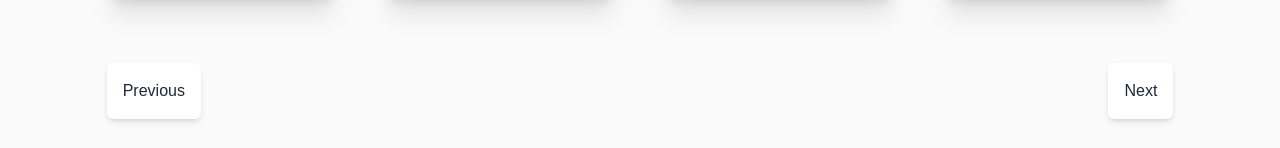
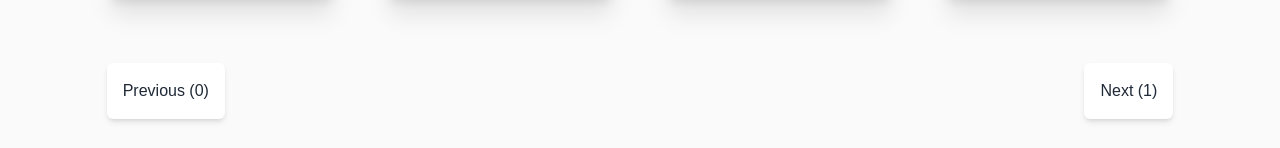
Before and after one commit to AnasBeast/rest-countries, a Next.js app: page / in a window 1280 px wide. Shown: the part 1789-1937 px from the top of the page. Built offline with nearby package versions, Linux system fonts and the light colour scheme.

Commit message:
fix pagination

```diff
--- a/src/app/components/HomePage.tsx
+++ b/src/app/components/HomePage.tsx
@@ -31,8 +31,8 @@ const HomePage = () => {
                     country.name.toLowerCase().includes(searchQuery.toLowerCase()) &&
                     country.region.toLowerCase().includes(filter.toLowerCase())
                 );
+                searchQuery!==""?setLimit(1):null;
                 setCountries(filteredCountries);
-                setDisplayedCountries(filteredCountries.slice((limit - 1) * 12, limit * 12));
             });
         };
         fetchCountries();
@@ -49,8 +49,8 @@ const HomePage = () => {
             <SearchBar />
             <Countries countries={displayedCountries} />
             <div className={`flex justify-between py-8 ${theme === 'dark'?"text-white":"text-gray-800"}`}>
-                <button onClick={() => limit==1?null:setLimit(limit-1)} className={`${theme==='dark'?"bg-element":"bg-white"} shadow-md p-4 rounded-md`}>Previous</button>
-                <button onClick={() => limit==countries.length?null:setLimit(limit+1)} className={`${theme==='dark'?"bg-element":"bg-white"} shadow-md p-4 rounded-md`}>Next</button>
+                <button onClick={() => limit==1?null:setLimit(limit-1)} className={`${theme==='dark'?"bg-element":"bg-white"} shadow-md p-4 rounded-md`}>Previous ({limit-1})</button>
+                <button onClick={() => limit==Math.round(countries.length/12)?null:setLimit(limit+1)} className={`${theme==='dark'?"bg-element":"bg-white"} shadow-md p-4 rounded-md`}>Next ({limit})</button>
             </div>
         </div>
     )
```
